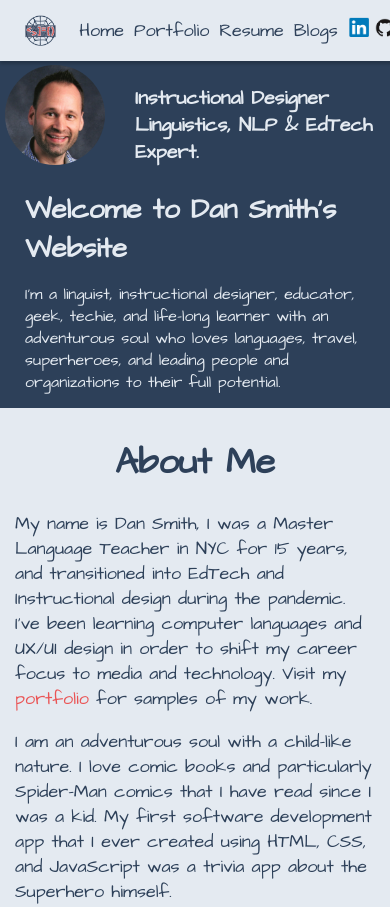
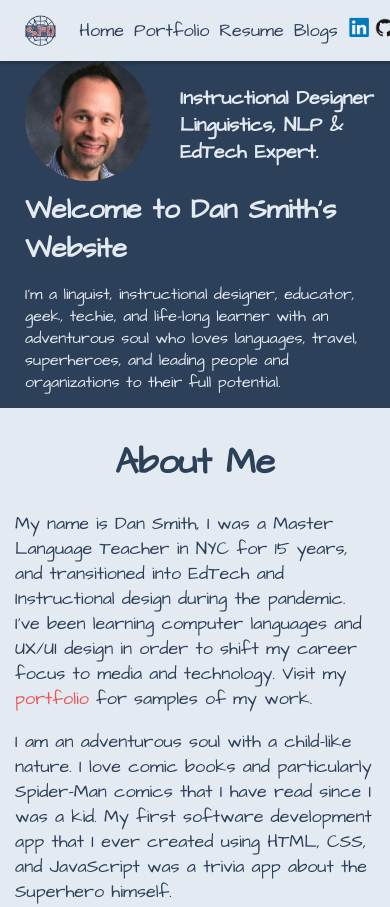
Before and after one commit to SpideyFanDan/dansmith, a plain HTML site: page index.html in a window 390 px wide. Shown: the top 907 px of the page. Drawn offline with Linux system fonts and the light colour scheme.

Commit message:
updated media query styles

```diff
--- a/style/styles.css
+++ b/style/styles.css
@@ -390,7 +390,7 @@ footer {
     width: 5%;
 }
 
-@media screen and (max-width: 500px) {
+@media screen and (max-width: 675px) {
     .about {
         font-size: 18px;
     }
@@ -409,9 +409,10 @@ footer {
         align-items: top;
         margin: 5px 5px;
         height: auto;
-        max-width: 25%;
-        min-width: 100px;
-        padding: 0px;
+        max-width: 20%;
+        min-width: 125px;
+        padding-top: 2%;
+        padding-left: 20px;
     }
     .home-images {
         /* flex-direction: column; */
```
Also changed, not shown: new-post.html (+2 -2 lines), post.html (+1 -1 lines).
